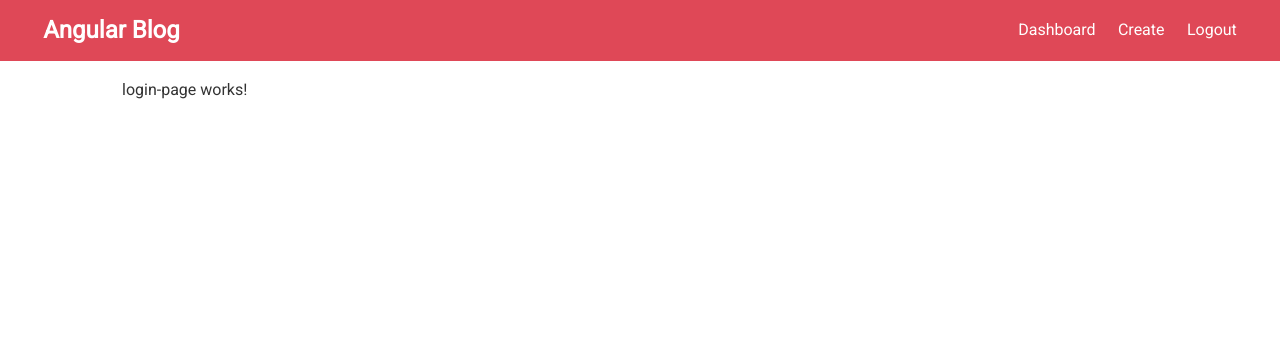
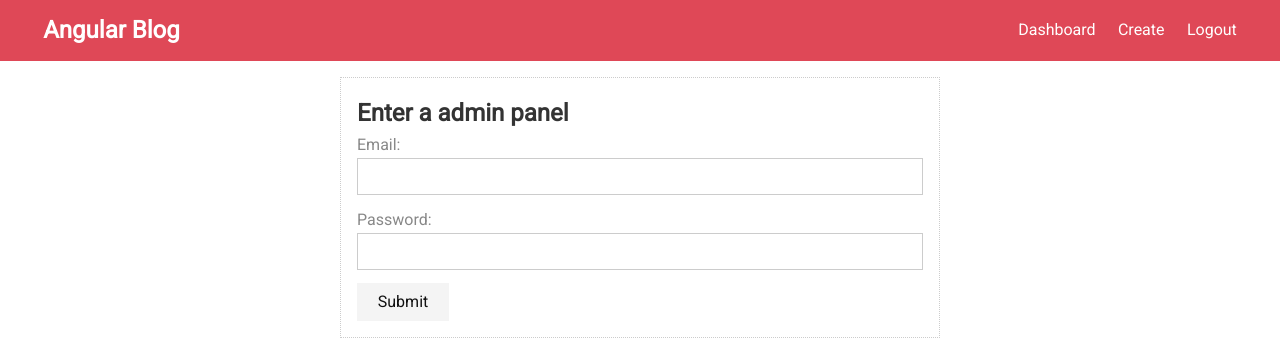
Before and after one commit to daniakutsev/udemy-angular-blog, an Angular app: page /admin/login in a window 1280 px wide. Shown: the top 346 px of the page. Built offline with nearby package versions, Linux system fonts and the light colour scheme.

Commit message:
136 enter page. part 1

```diff
--- a/src/app/admin/login-page/login-page.component.html
+++ b/src/app/admin/login-page/login-page.component.html
@@ -1 +1,54 @@
-<p>login-page works!</p>
+<form class="card" [formGroup]="form" (submit)="submit()">
+  <h2>
+    Enter a admin panel
+  </h2>
+
+  <div
+    class="form-control"
+    [ngClass]="{invalid:form.get('email')?.touched && form.get('email')?.invalid}"
+  >
+    <label for="email">Email:</label>
+    <input id="email" type="email">
+    <div
+      *ngIf="form.get('email')?.touched && form.get('email')?.invalid "
+      class="validation"
+    >
+      <small *ngIf="form.get('email')?.errors?.['required']">
+        Email field is empty
+      </small>
+
+      <small *ngIf="form.get('email')?.errors?.['email']">
+        Email value is bed
+      </small>
+
+    </div>
+  </div>
+
+  <div
+    class="form-control"
+    [ngClass]="{invalid:form.get('password')?.touched && form.get('password')?.invalid}"
+  >
+    <label for="password">Password:</label>
+    <input id="password" type="password">
+    <div
+      *ngIf="form.get('password')?.touched && form.get('password')?.invalid "
+      class="validation"
+    >
+      <small *ngIf="form.get('password')?.errors?.['required']">
+        Password field is empty
+      </small>
+
+      <small *ngIf="form.get('password')?.errors?.['minLength']">
+        Min length is {{form.get('password')?.errors?.['minLength'].value}}
+      </small>
+
+    </div>
+  </div>
+
+  <button
+    type="submit"
+    class="btn btn-primary"
+    [disabled]="form.invalid"
+  >Submit
+  </button>
+</form>
--- a/src/app/admin/login-page/login-page.component.scss
+++ b/src/app/admin/login-page/login-page.component.scss
@@ -0,0 +1,4 @@
+form {
+  max-width: 600px;
+  margin: 0 auto;
+}
--- a/src/app/admin/login-page/login-page.component.ts
+++ b/src/app/admin/login-page/login-page.component.ts
@@ -1,15 +1,38 @@
-import { Component, OnInit } from '@angular/core';
+import {Component, OnInit} from '@angular/core';
+import {FormControl, FormGroup, Validators} from "@angular/forms";
 
 @Component({
   selector: 'app-login-page',
   templateUrl: './login-page.component.html',
   styleUrls: ['./login-page.component.scss']
 })
+
+
 export class LoginPageComponent implements OnInit {
+  // @ts-ignore
+  form: FormGroup
 
-  constructor() { }
+  constructor() {
+  }
 
   ngOnInit(): void {
+    this.form = new FormGroup({
+
+      email: new FormControl(null, [
+        Validators.required,
+        Validators.email
+      ]),
+      password: new FormControl(null, [
+        Validators.required,
+        Validators.minLength(6)
+      ])
+    })
+  }
+
+  submit() {
+    if (this.form.invalid) {
+      return
+    }
   }
 
 }
--- a/src/app/app-routing.module.ts
+++ b/src/app/app-routing.module.ts
@@ -3,7 +3,6 @@ import {PreloadAllModules, RouterModule, Routes} from '@angular/router';
 import {MainLayoutComponent} from "./shared/components/main-layout/main-layout.component";
 import {HomePageComponent} from "./home-page/home-page.component";
 import {PostPageComponent} from "./post-page/post-page.component";
-import {AdminLayoutComponent} from "./admin/shared/components/admin-layout/admin-layout.component";
 
 
 const routes: Routes = [
```
Also changed, not shown: src/app/app.module.ts (+6 -4 lines).
